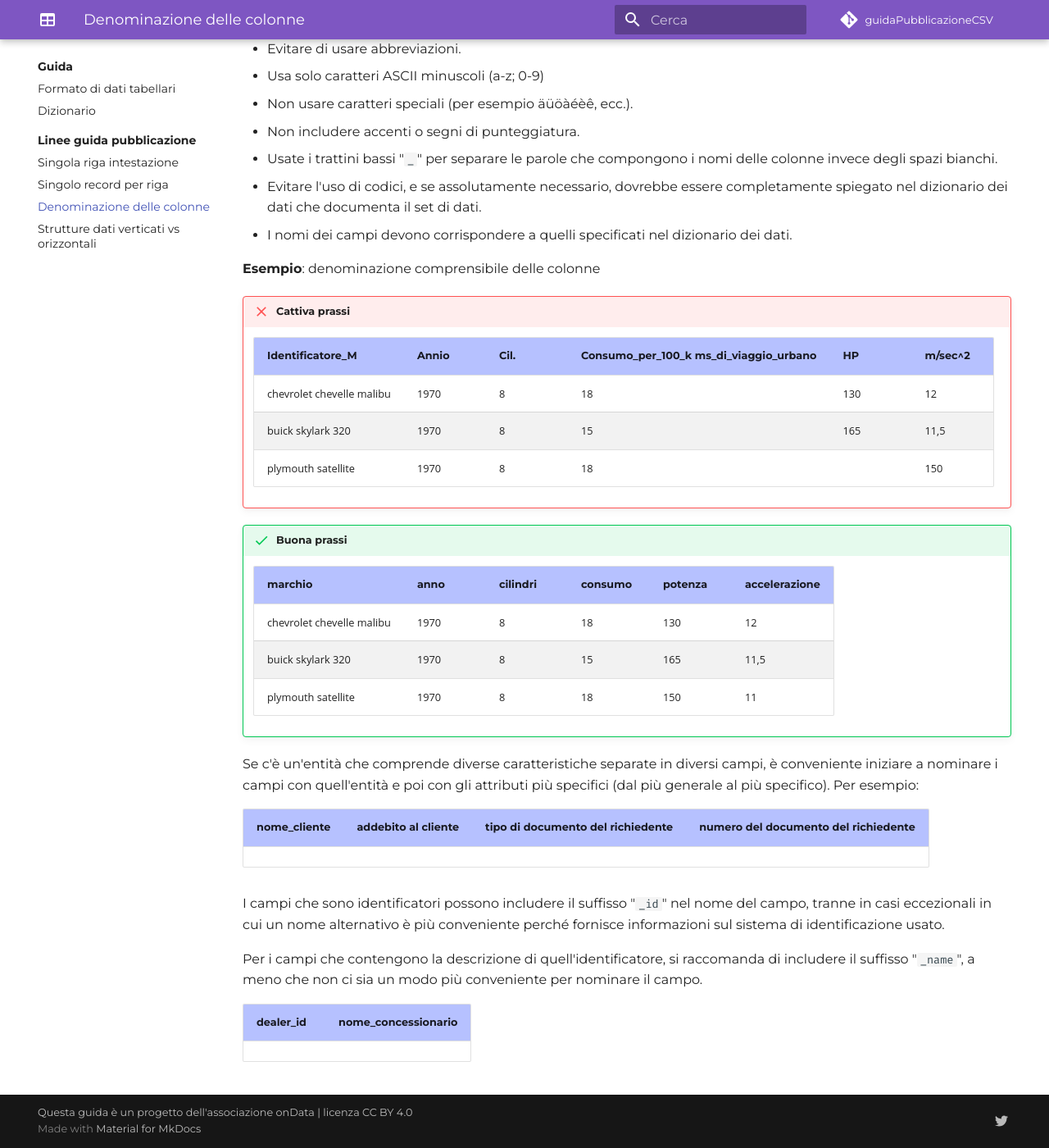
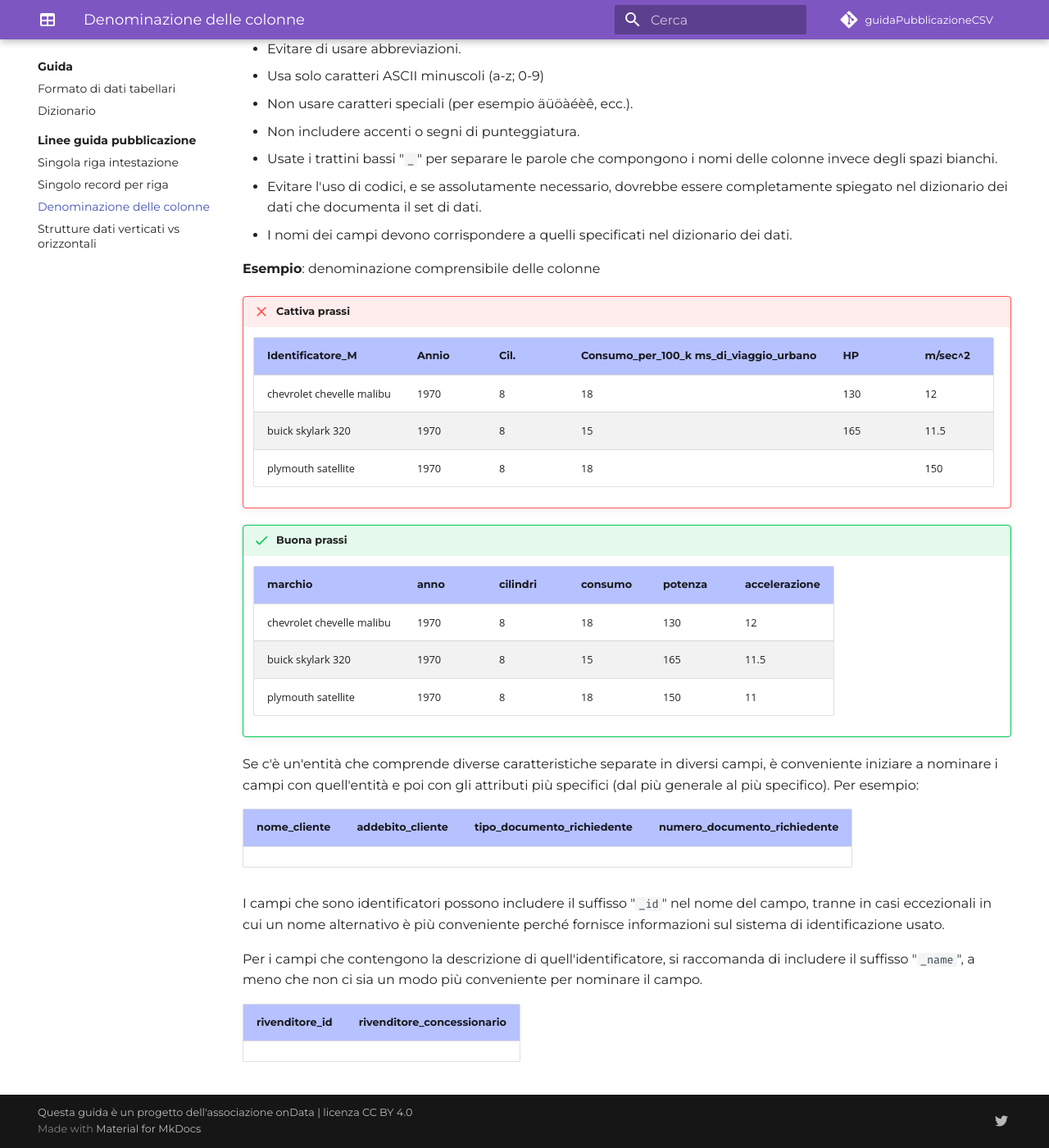
Before and after one commit to ondata/guidaPraticaPubblicazioneCSV, an MkDocs documentation site: the page built from docs/guida/linee_guida_pubblicazione/P03_denominazione_colonne.md, in a window 1280 px wide and 1400 px high, scrolled down 500 px. Shown: the whole window at 82% size. Built offline with MkDocs 1.6.1 and Material for MkDocs 9.7.7, drawn with Linux system fonts in a browser that asks for light colours; comment, search, counter and statistics services are not loaded.

Commit message:
close #25

```diff
--- a/docs/guida/linee_guida_pubblicazione/P03_denominazione_colonne.md
+++ b/docs/guida/linee_guida_pubblicazione/P03_denominazione_colonne.md
@@ -29,7 +29,7 @@ Da prendere in considerazione:
     |Identificatore_M|Annio|Cil.|Consumo_per_100_k ms_di_viaggio_urbano|HP|m/sec^2|
     |---|---|---|---|----|----|
     |chevrolet chevelle malibu|1970|8|18|130|12|
-    |buick skylark 320|1970|8|15|165|11,5|
+    |buick skylark 320|1970|8|15|165|11.5|
     |plymouth satellite|1970|8|18||150|11|
 
 !!! success "Buona prassi"
@@ -37,12 +37,12 @@ Da prendere in considerazione:
     |marchio|anno|cilindri|consumo|potenza|accelerazione|
     |---|---|---|---|----|----|
     |chevrolet chevelle malibu|1970|8|18|130|12|
-    |buick skylark 320|1970|8|15|165|11,5|
+    |buick skylark 320|1970|8|15|165|11.5|
     |plymouth satellite|1970|8|18|150|11|
 
 Se c'è un'entità che comprende diverse caratteristiche separate in diversi campi, è conveniente iniziare a nominare i campi con quell'entità e poi con gli attributi più specifici (dal più generale al più specifico). Per esempio:
 
-|nome_cliente|addebito al cliente|tipo di documento del richiedente|numero del documento del richiedente|
+|nome_cliente|addebito_cliente|tipo_documento_richiedente|numero_documento_richiedente|
 |---|---|---|---|
 | |  |  |  |
 
@@ -50,6 +50,6 @@ I campi che sono identificatori possono includere il suffisso "`_id`" nel nome d
 
 Per i campi che contengono la descrizione di quell'identificatore, si raccomanda di includere il suffisso "`_name`", a meno che non ci sia un modo più conveniente per nominare il campo.
 
-|dealer_id|nome_concessionario|
+|rivenditore_id|rivenditore_concessionario|
 |---|---|
 |   |   |
```
